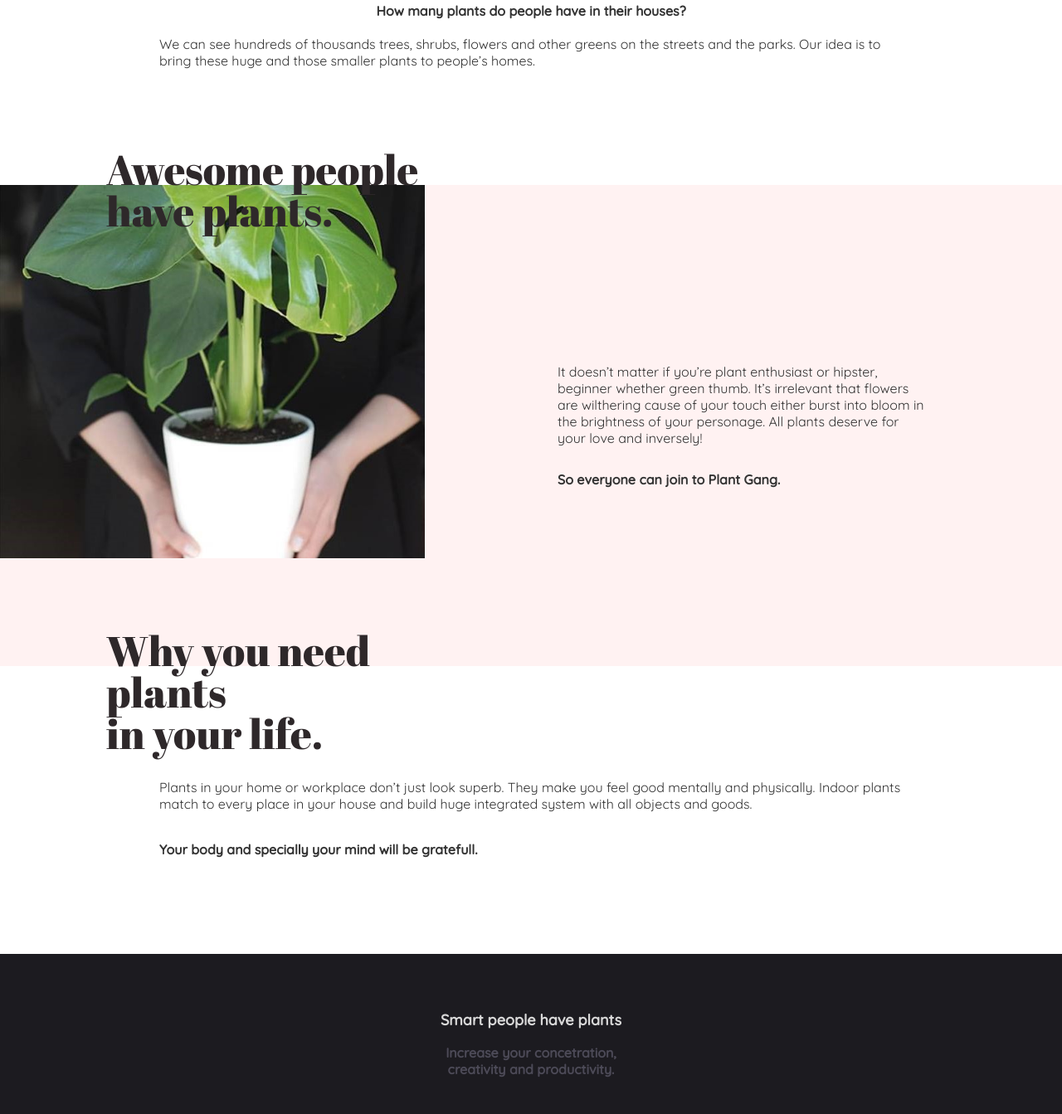
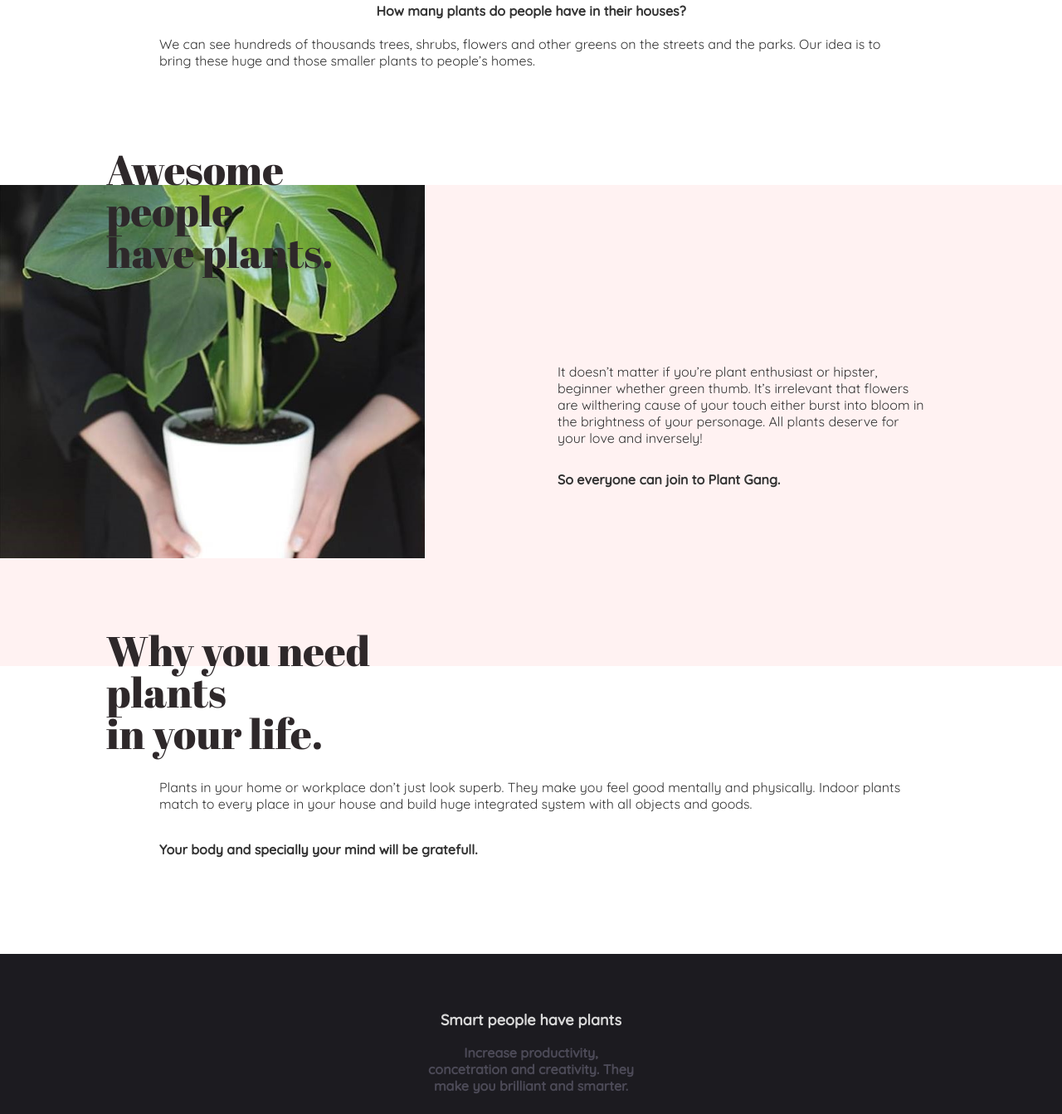
Before and after one commit to kodowicz/fullPage, a plain HTML site: page index.html in a window 1280 px wide. Shown: the part 617-1960 px from the top of the page at 83% size. Drawn offline with Linux system fonts and the light colour scheme.

Commit message:
changed title and content of benefits section

```diff
--- a/index.html
+++ b/index.html
@@ -131,8 +131,9 @@
       <!-- ~~~~~~~~~~   plant team   ~~~~~~~~~~ -->
       <section class="plant-team">
         <h2 class="title title--left">
-          <div class="title-line">Awesome people</div>
-          <div class="title-line">have plants.</div>
+          <div class="title-line">Awesome</div>
+          <div class="title-line">people</div>
+          <div class="">have plants.</div>
         </h2>
 
         <div class="plant-team__pink-background"></div>
@@ -182,7 +183,8 @@
           <div class="benefit">
             <h3 class="benefit__title">Smart people have plants</h3>
             <p class="benefit__text">
-              Increase your concetration, creativity and productivity.
+              Increase productivity, concetration and creativity. They make you
+              brilliant and smarter.
           </div>
           <div class="benefit">
             <h3 class="benefit__title">Plants make you healthy</h3>
@@ -198,7 +200,7 @@
             </p>
           </div>
           <div class="benefit">
-            <h3 class="benefit__title">They make us happy</h3>
+            <h3 class="benefit__title">They make us cheerful</h3>
             <p class="benefit__text">
               Change or enhance our mood, minimize stress, fatigue and noise.
             </p>
```
